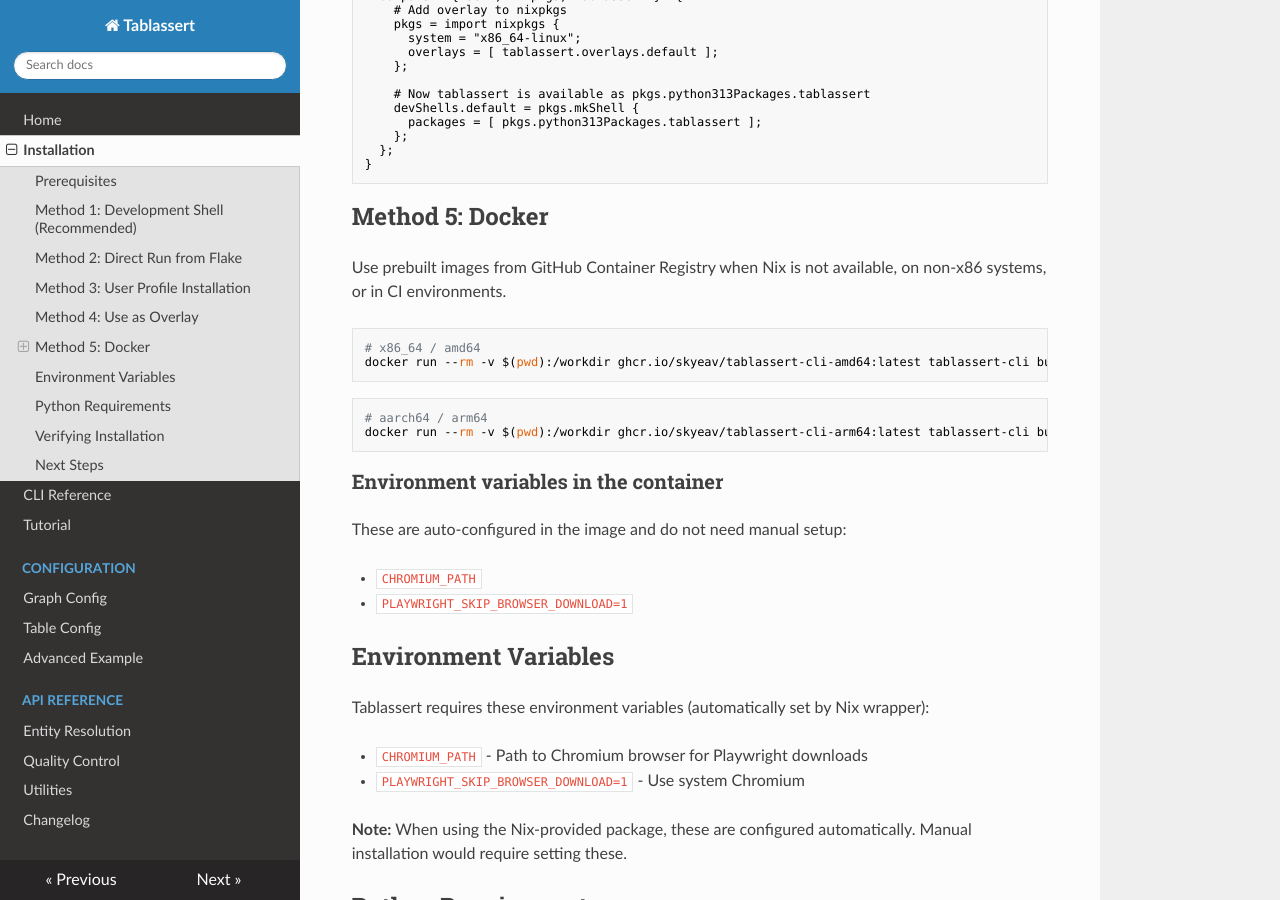
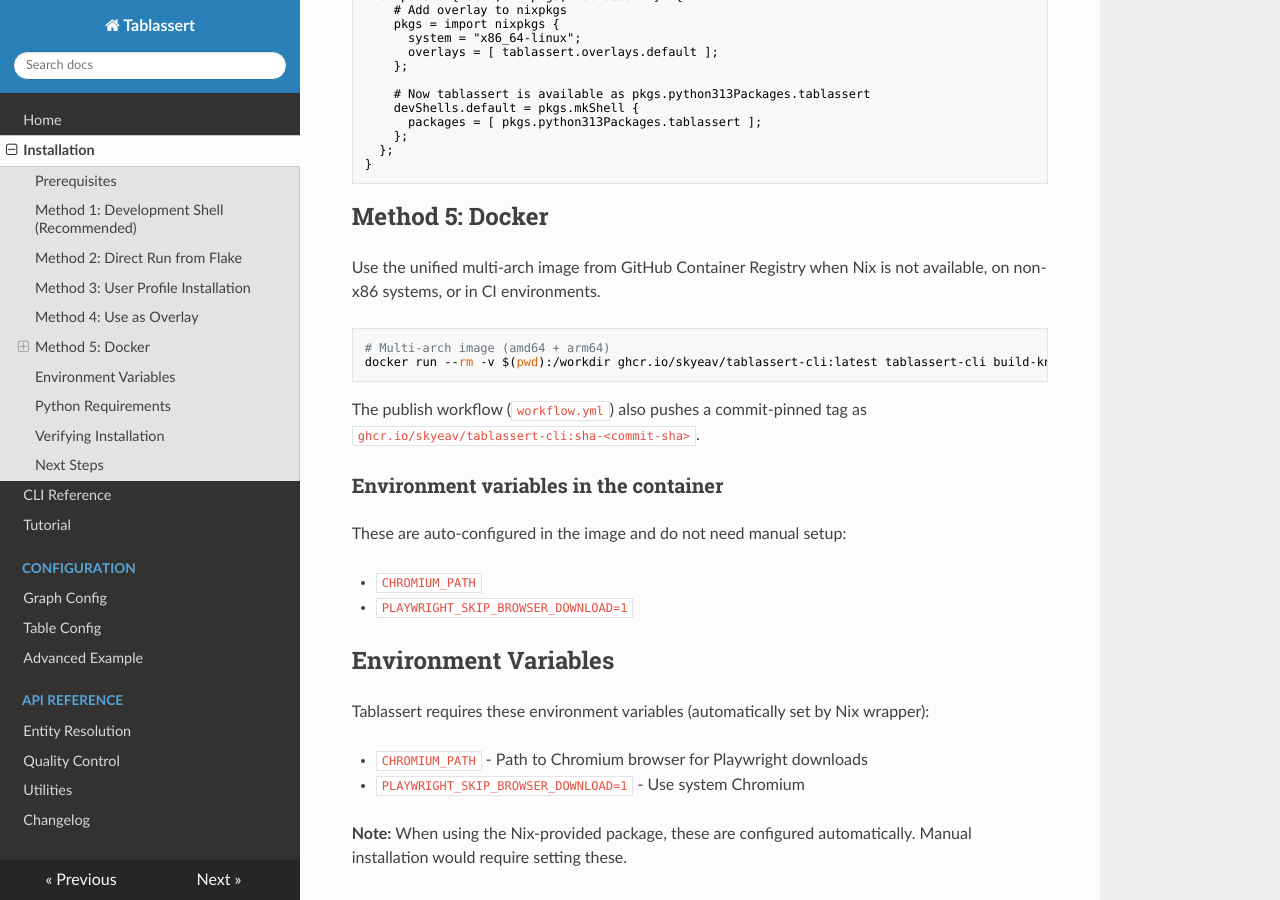
Before and after one commit to SkyeAv/Tablassert3.0.0, an MkDocs documentation site: the page built from docs/installation.md, in a window 1280 px wide and 900 px high, scrolled down 1500 px. Built offline with MkDocs 1.6.1, drawn with Linux system fonts in a browser that asks for light colours; nearby versions of some CDN libraries.

Commit message:
Updated Docker Documentation

````diff
--- a/docs/installation.md
+++ b/docs/installation.md
@@ -90,17 +90,14 @@ Integrate Tablassert into your own Nix flake or NixOS configuration.
 ```
 ## Method 5: Docker
 
-Use prebuilt images from GitHub Container Registry when Nix is not available, on non-x86 systems, or in CI environments.
+Use the unified multi-arch image from GitHub Container Registry when Nix is not available, on non-x86 systems, or in CI environments.
 
 ```bash
-# x86_64 / amd64
-docker run --rm -v $(pwd):/workdir ghcr.io/skyeav/tablassert-cli-amd64:latest tablassert-cli build-knowledge-graph /path/to/config.yaml
+# Multi-arch image (amd64 + arm64)
+docker run --rm -v $(pwd):/workdir ghcr.io/skyeav/tablassert-cli:latest tablassert-cli build-knowledge-graph /path/to/config.yaml
 ```
 
-```bash
-# aarch64 / arm64
-docker run --rm -v $(pwd):/workdir ghcr.io/skyeav/tablassert-cli-arm64:latest tablassert-cli build-knowledge-graph /path/to/config.yaml
-```
+The publish workflow (`workflow.yml`) also pushes a commit-pinned tag as `ghcr.io/skyeav/tablassert-cli:sha-<commit-sha>`.
 
 ### Environment variables in the container
 
````
Also changed, not shown: README.md (+4 -7 lines).
